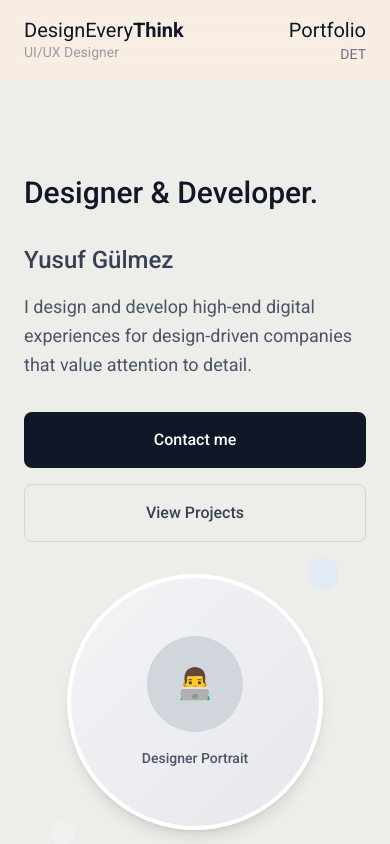
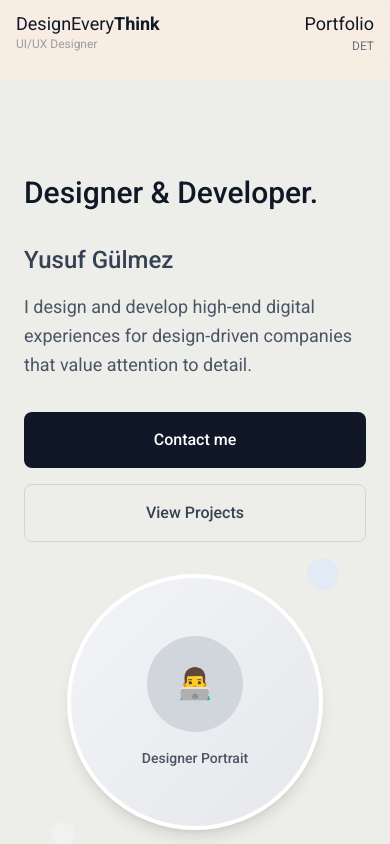
Before and after one commit to yusufgulmezz/portfolio, a Next.js app: page / in a window 390 px wide. Shown: the top 844 px of the page. Built offline with nearby package versions, Linux system fonts and the light colour scheme.

Commit message:
Header bileşeninde stil güncellemeleri yapıldı. İçerik alanının genişliği ve yükseklik ayarları değiştirildi, metin boyutları güncellendi. Bu değişiklikler, kullanıcı deneyimini iyileştirmek amacıyla gerçekleştirildi.

```diff
--- a/src/components/layout/Header.tsx
+++ b/src/components/layout/Header.tsx
@@ -31,8 +31,8 @@ const Header = () => {
       animate={{ y: 0 }}
       className="fixed top-0 left-0 right-0 z-50 backdrop-blur-xl"
     >
-      <div className="max-w-7xl mx-auto px-6 lg:px-8">
-        <div className="flex justify-between items-center h-20">
+             <div className="max-w-7xl mx-auto px-4 sm:px-6 lg:px-8">
+         <div className="flex justify-between items-center h-16 sm:h-20">
           {/* Left Side - Logo + rotating subtitle */}
           <div className="flex-shrink-0">
             <button
@@ -40,11 +40,11 @@ const Header = () => {
               className="block cursor-pointer hover:opacity-80 transition-opacity duration-200"
             >
               <div className="leading-tight">
-                <span className="block text-xl font-bold text-gray-900">
-                  <span className="font-normal">DesignEvery</span>
-                  <span className="font-bold">Think</span>
-                </span>
-                <div className="h-5 overflow-hidden text-left">
+                                 <span className="block text-lg sm:text-xl font-bold text-gray-900">
+                   <span className="font-normal">DesignEvery</span>
+                   <span className="font-bold">Think</span>
+                 </span>
+                 <div className="h-4 sm:h-5 overflow-hidden text-left">
                   <AnimatePresence mode="wait">
                     <motion.span
                       key={rotatingTexts[currentIndex]}
@@ -52,7 +52,7 @@ const Header = () => {
                       animate={{ opacity: 1, y: 0 }}
                       exit={{ opacity: 0, y: -6 }}
                       transition={{ duration: 0.35 }}
-                      className="block text-sm text-gray-500 font-regular"
+                                             className="block text-xs sm:text-sm text-gray-500 font-regular"
                       aria-live="polite"
                     >
                       {rotatingTexts[currentIndex]}
@@ -83,8 +83,8 @@ const Header = () => {
             className="text-right"
           >
             <div className="leading-tight">
-              <p className="block text-xl font-normal text-gray-900">Portfolio</p>
-              <p className="block text-sm text-gray-500 font-regular">DET</p>
+                             <p className="block text-lg sm:text-xl font-normal text-gray-900">Portfolio</p>
+               <p className="block text-xs sm:text-sm text-gray-500 font-regular">DET</p>
             </div>
           </motion.div>
         </div>
```
